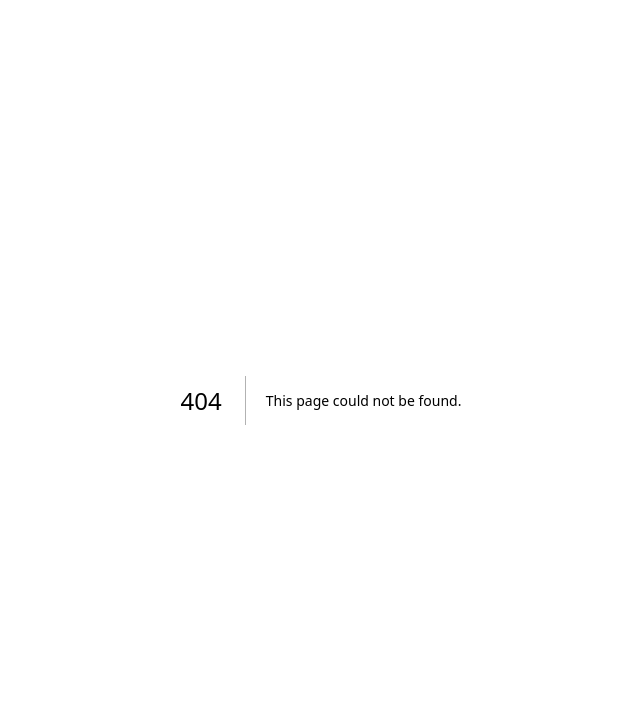
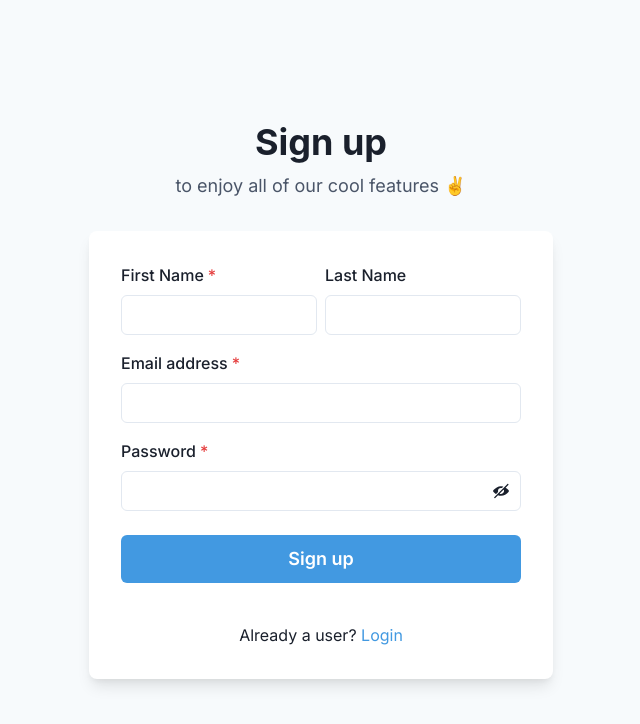
Before and after one commit to gurkenpoo/proyectoIntegradorCTD, a Next.js app: page /login in a window 1280 px wide. Before the commit this address had no page. Shown: the top 724 px of the page, without its empty margins (319-959 px from the left). Built offline with nearby package versions, Linux system fonts and the light colour scheme.

Commit message:
add sign up page

```diff
--- /dev/null
+++ b/src/app/login/page.tsx
@@ -0,0 +1,99 @@
+'use client'
+
+import {
+  Flex,
+  Box,
+  FormControl,
+  FormLabel,
+  Input,
+  InputGroup,
+  HStack,
+  InputRightElement,
+  Stack,
+  Button,
+  Heading,
+  Text,
+  useColorModeValue,
+  Link,
+} from '@chakra-ui/react'
+import { useState } from 'react'
+import { ViewIcon, ViewOffIcon } from '@chakra-ui/icons'
+
+export default function SignupCard() {
+  const [showPassword, setShowPassword] = useState(false)
+
+  return (
+    <Flex
+      minH={'100vh'}
+      align={'center'}
+      justify={'center'}
+      bg={useColorModeValue('gray.50', 'gray.800')}>
+      <Stack spacing={8} mx={'auto'} maxW={'lg'} py={12} px={6}>
+        <Stack align={'center'}>
+          <Heading fontSize={'4xl'} textAlign={'center'}>
+            Sign up
+          </Heading>
+          <Text fontSize={'lg'} color={'gray.600'}>
+            to enjoy all of our cool features ✌️
+          </Text>
+        </Stack>
+        <Box
+          rounded={'lg'}
+          bg={useColorModeValue('white', 'gray.700')}
+          boxShadow={'lg'}
+          p={8}>
+          <Stack spacing={4}>
+            <HStack>
+              <Box>
+                <FormControl id="firstName" isRequired>
+                  <FormLabel>First Name</FormLabel>
+                  <Input type="text" />
+                </FormControl>
+              </Box>
+              <Box>
+                <FormControl id="lastName">
+                  <FormLabel>Last Name</FormLabel>
+                  <Input type="text" />
+                </FormControl>
+              </Box>
+            </HStack>
+            <FormControl id="email" isRequired>
+              <FormLabel>Email address</FormLabel>
+              <Input type="email" />
+            </FormControl>
+            <FormControl id="password" isRequired>
+              <FormLabel>Password</FormLabel>
+              <InputGroup>
+                <Input type={showPassword ? 'text' : 'password'} />
+                <InputRightElement h={'full'}>
+                  <Button
+                    variant={'ghost'}
+                    onClick={() => setShowPassword((showPassword) => !showPassword)}>
+                    {showPassword ? <ViewIcon /> : <ViewOffIcon />}
+                  </Button>
+                </InputRightElement>
+              </InputGroup>
+            </FormControl>
+            <Stack spacing={10} pt={2}>
+              <Button
+                loadingText="Submitting"
+                size="lg"
+                bg={'blue.400'}
+                color={'white'}
+                _hover={{
+                  bg: 'blue.500',
+                }}>
+                Sign up
+              </Button>
+            </Stack>
+            <Stack pt={6}>
+              <Text align={'center'}>
+                Already a user? <Link color={'blue.400'}>Login</Link>
+              </Text>
+            </Stack>
+          </Stack>
+        </Box>
+      </Stack>
+    </Flex>
+  )
+}
```
